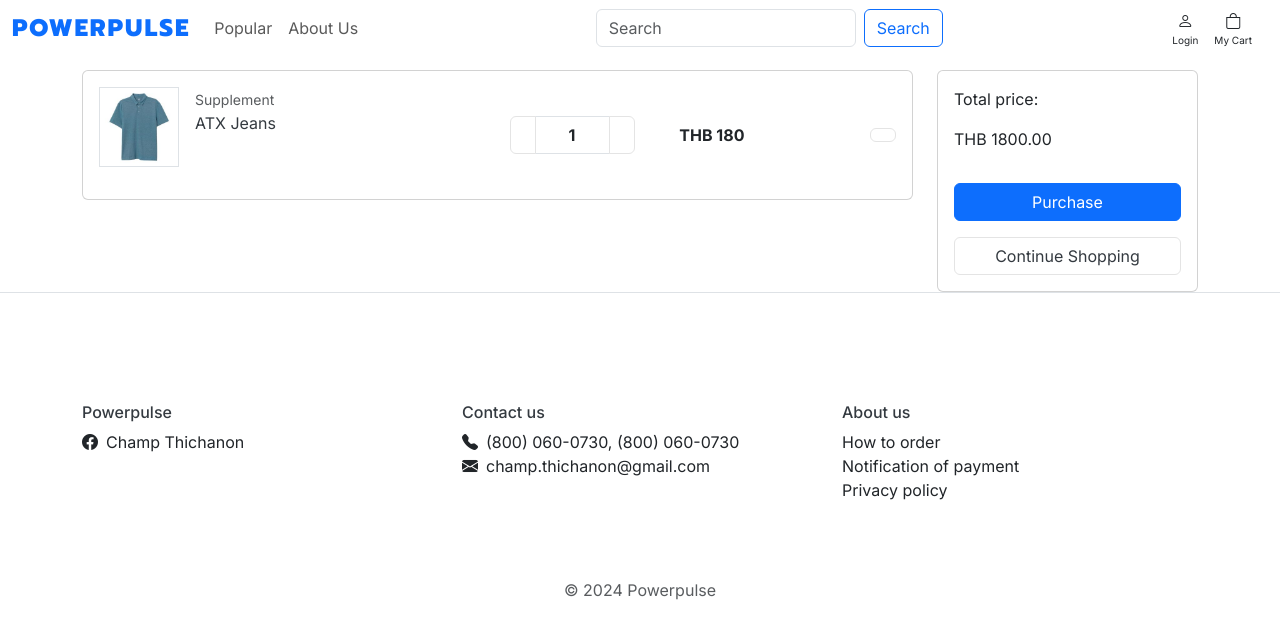
After one commit to chammmppp/Powerpulse, a Django app: page /cart/ in a window 1280 px wide. The commit adds this page. Shown: the top 639 px of the page. Run offline with Django 5.2, Linux system fonts and the light colour scheme.

Commit message:
Add files cart.html and cart.html

```diff
--- a/powerpulse/static/css/base.css
+++ b/powerpulse/static/css/base.css
@@ -1,8 +1,4 @@
 /* other-styles.css */
-
-.navbar {
-
-}
 
 .footer-top {
     padding-top: 40px;
--- /dev/null
+++ b/powerpulse/static/css/cart.css
@@ -0,0 +1,52 @@
+.container{
+    margin-top: 70px;
+}
+.img-sm {
+    width: 80px;
+    height: 80px;
+}
+
+.input-spinner {
+    width: 125px;
+}
+
+.input-spinner input.form-control {
+    text-align: center;
+    font-weight: bold;
+}
+
+.btn-light {
+    border: 1px solid #e4e4e4;
+    background-color: #fff !important;
+    color: #969696 !important;
+}
+
+.btn-light:hover {
+    border-color: #989898 !important;
+}
+
+.btn-light:active {
+    background-color: #cbcbcb !important;
+}
+
+.btn-light:focus {
+    box-shadow: 0 0 0 0.2rem rgba(199, 199, 200, 0.5);
+}
+
+.input-group .form-control:focus {
+    margin: 0 !important;
+    box-shadow: 0 0 0 0.2rem rgba(49, 103, 235, 0.25);
+}
+
+.price {
+    font-weight: bold;
+}
+
+.continue-shopping {
+    color: #343a40 !important;
+}
+
+.title {
+    text-decoration: none;
+    color: #343a40 !important;
+}
--- a/powerpulse/urls.py
+++ b/powerpulse/urls.py
@@ -25,4 +25,5 @@ urlpatterns = [
     path('store/', views.store, name='store'),
     path('login/', views.login, name='login'),
     path('signup/', views.signup, name='signup'),
+    path('cart/', views.cart, name='cart'),
 ]
--- a/powerpulse/views.py
+++ b/powerpulse/views.py
@@ -16,3 +16,7 @@ def login(request):
 
 def signup(request):
     return render(request, 'signup.html')
+
+
+def cart(request):
+    return render(request, 'cart.html')
--- /dev/null
+++ b/templates/cart.html
@@ -0,0 +1,68 @@
+{% extends 'base.html' %}
+{% load static %}
+
+{% block title %}
+    <link rel="stylesheet" href="{% static 'css/cart.css' %}">
+    <title>PowerPulse - Cart</title>
+{% endblock %}
+
+{% block content %}
+    <div class="container">
+        <div class="row">
+            <main class="col-md-9 rounded-2 ">
+                <article class="card card-body border-1 mb-3">
+                    <div class="row align-items-center">
+                        <div class="col-md-6">
+                            <figure class="itemside d-flex">
+                                <div class="aside">
+                                    <img class="border img-sm" src="{% static 'images/image-products/Shirt.jpg' %}">
+                                </div>
+                                <figcaption class="info mx-3">
+                                    <span class="text-muted "><small>Supplement</small></span>
+                                    <a class="title d-block">ATX Jeans</a>
+                                </figcaption>
+                            </figure>
+                        </div>
+                        <div class="col">
+                            <div class="input-group input-spinner">
+                                <button id="button-minus" class="btn btn-light" type="button">
+                                    <i class="fa-solid fa-minus"></i>
+                                </button>
+                                <input class="form-control" type="text" value="1">
+                                <button id="button-plus" class="btn btn-light" type="button">
+                                    <i class="fa-solid fa-plus"></i>
+                                </button>
+                            </div>
+                        </div>
+                        <div class="col d-flex justify-content-center">
+                            <span class="price">THB 180</span>
+                        </div>
+                        <div class="col d-flex justify-content-end">
+                            <a href="#" class="btn btn-light"><i class="fa fa-times"></i></a>
+                        </div>
+                    </div>
+                </article>
+            </main>
+
+            <aside class="col-md-3">
+                <div class="card">
+                    <div class="card-body">
+                        <div class="d-grid gap-3">
+                            <div class="d-grid">
+                                <p>Total price:</p>
+                                <p>THB 1800.00</p>
+                            </div>
+                            <div class="d-grid ">
+                                <a class="btn btn-primary">Purchase</a>
+                            </div>
+                            <div class="d-grid ">
+                                <a class="btn btn-light continue-shopping">Continue Shopping</a>
+                            </div>
+                        </div>
+
+                    </div>
+                </div>
+            </aside>
+        </div>
+    </div>
+{% endblock %}
--- a/templates/home.html
+++ b/templates/home.html
@@ -2,11 +2,11 @@
 {% load static %}
 
 {% block title %}
+    <link rel="stylesheet" href="{% static 'css/home.css' %}"/>
     <title>PowerPulse - Home</title>
 {% endblock %}
 
 {% block content %}
-    <link rel="stylesheet" href="{% static 'css/home.css' %}"/>
 
     <!-- Main Content Section -->
     <main class="main-content my-5">
--- a/templates/includes/navbar.html
+++ b/templates/includes/navbar.html
@@ -27,7 +27,7 @@
                     <i class="bi bi-person"></i>
                     <span class="d-block" style="font-size: 10px;">Login</span>
                 </a>
-                <a href="" class="nav-link d-flex flex-column align-items-center mx-3">
+                <a href="{% url 'cart' %}" class="nav-link d-flex flex-column align-items-center mx-3">
                     <i class="bi bi-bag"></i>
                     <span class="d-block" style="font-size: 10px;">My Cart</span>
                 </a>
```
